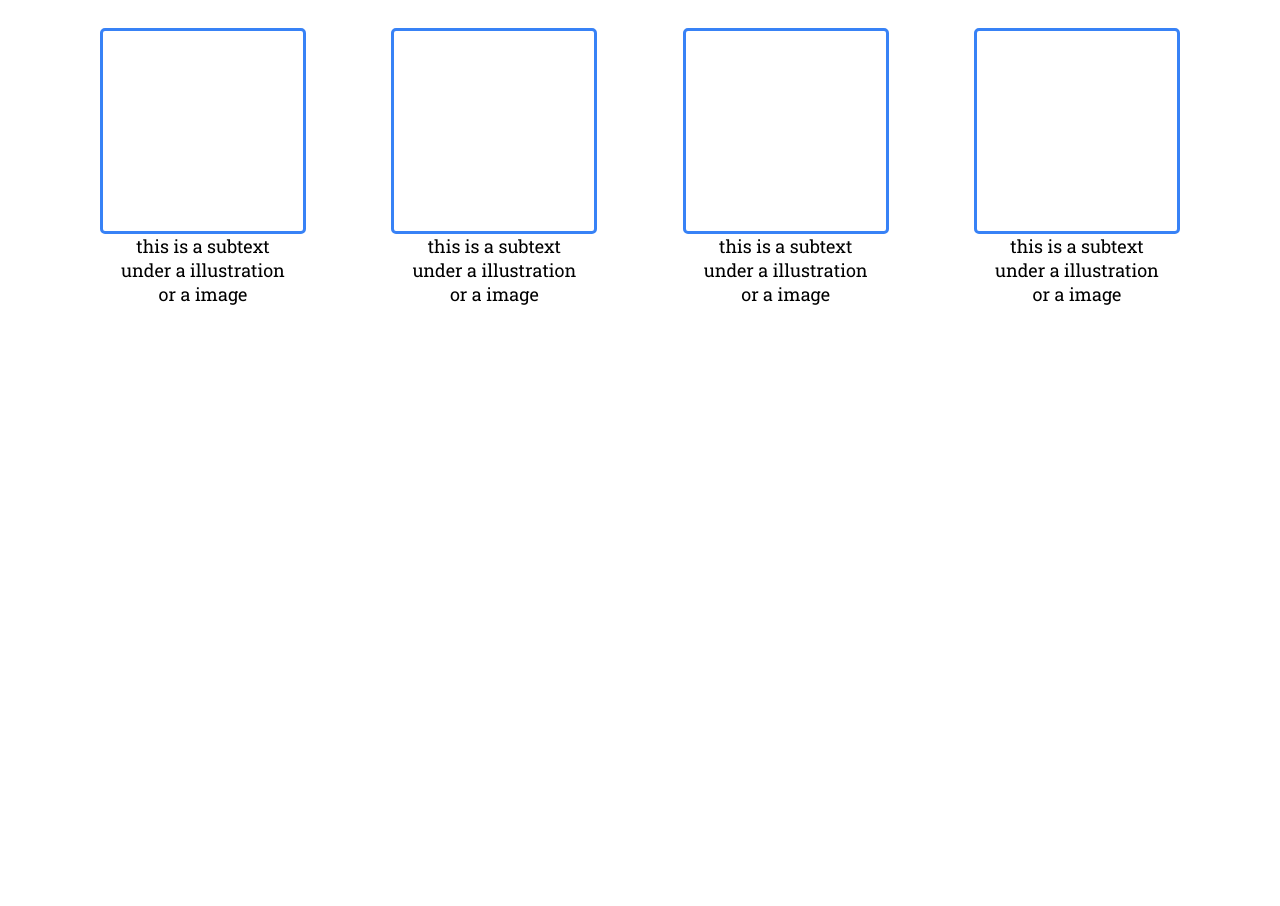
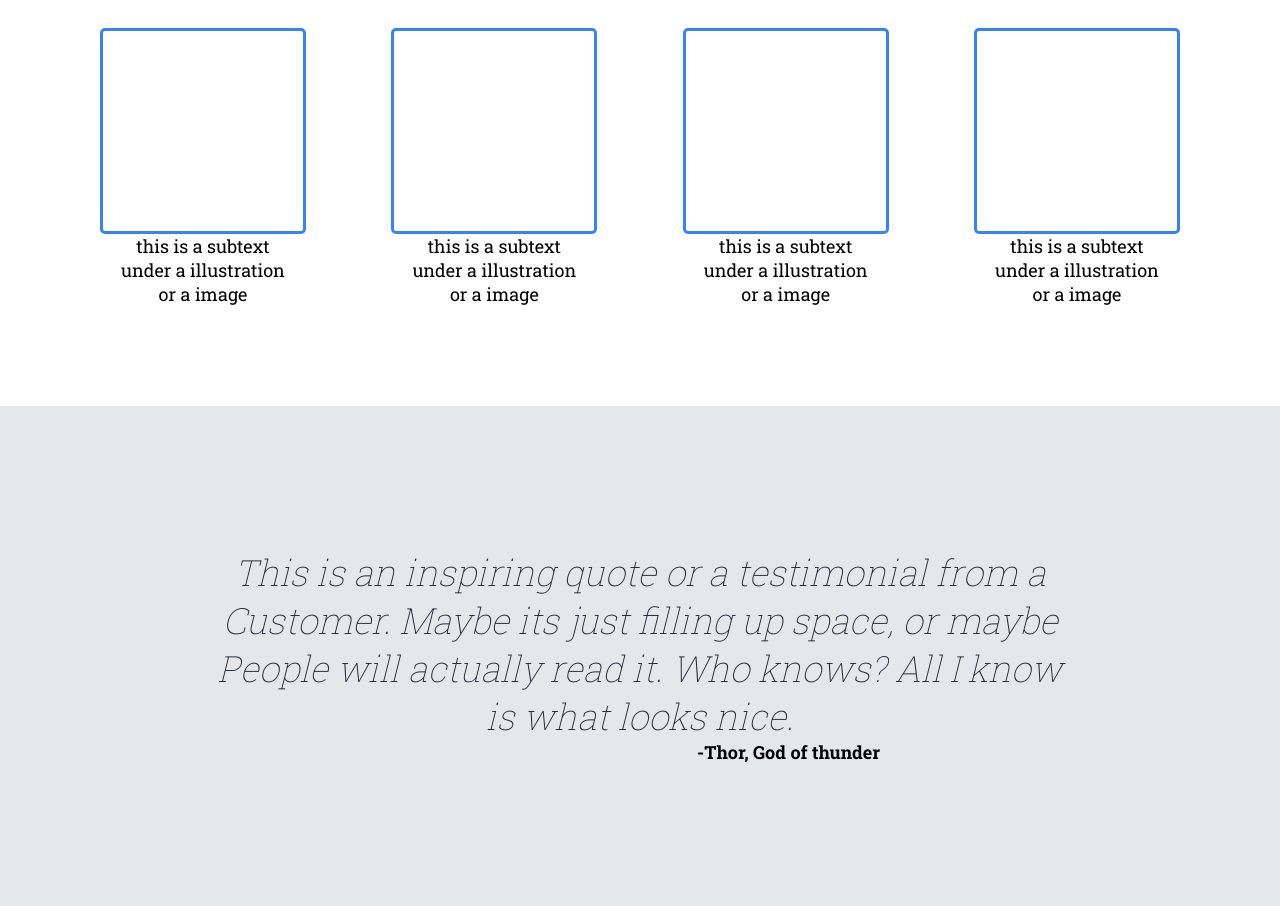
Before and after one commit to Ajcodes3000/odin-landing-page, a plain HTML site: page index.html in a window 1280 px wide. Shown: the part 647-1553 px from the top of the page. Before the commit the page ends 1053 px from the top, so only its background shows below. Drawn offline with Linux system fonts and the light colour scheme.

Commit message:
Start and finish third section

```diff
--- a/index.html
+++ b/index.html
@@ -53,5 +53,16 @@
                         </div>
             </div>
         </div>
+        <div class="third-section">
+            <h3>
+                This is an inspiring quote or a testimonial from a <br/>
+                Customer. Maybe its just filling up space, or maybe</br>
+                People will actually read it. Who knows? All I know <br/>
+                is what looks nice.
+            </h3>
+            <div id="p-div">
+            <p class="p-third"><strong>-Thor, God of thunder</strong></p>
+            </div>
+        </div>
     </body>
 </html>
--- a/styles.css
+++ b/styles.css
@@ -122,3 +122,31 @@ h2{
     text-align: center;
     font-size: 18px;
 }
+
+.third-section {
+    background-color: #E5E7EB;
+    height: 500px;
+    display: flex;
+    flex-direction: column;
+    justify-content: center;
+
+}
+
+h3 {
+    font-size: 36px;
+    font-style: italic;
+    font-weight: lighter;
+    color: #1f2937;
+    text-align: center;
+}
+
+.p-third{
+    font-size: 18px;
+
+}
+
+#p-div{
+display: flex;
+justify-content: flex-end;
+margin-right: 400px;
+}
```
